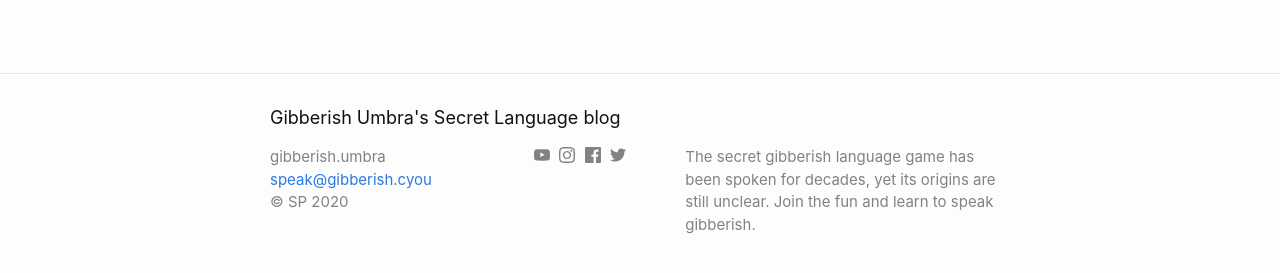
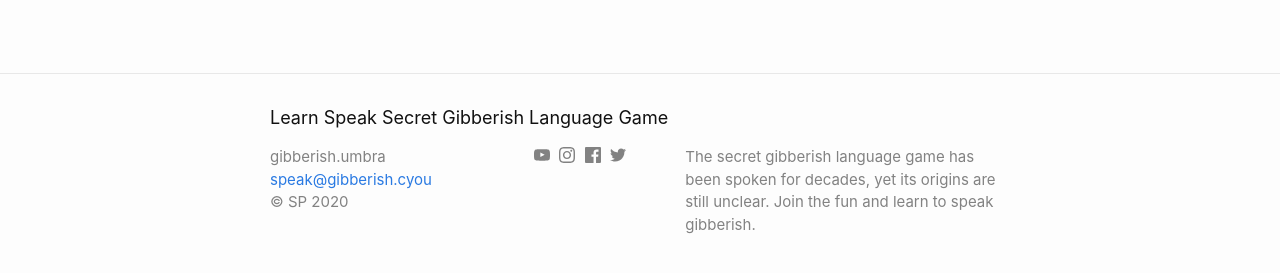
Before and after one commit to cvk/gibberish-language-blog, a Jekyll site: the page built from index.markdown, in a window 1280 px wide. Shown: the part 604-877 px from the top of the page. Built offline with Jekyll 4.4.1, drawn with Linux system fonts in a browser that asks for light colours.

Commit message:
title changes

```diff
--- a/_config.yml
+++ b/_config.yml
@@ -22,7 +22,9 @@
 
 livereload: true
 
-title: Gibberish Umbra's Secret Language blog
+title: Learn Speak Secret Gibberish Language Game
+
+tagline:  The idiolect of the Gibberish Language
 
 description: >- # this means to ignore newlines until next
   The secret gibberish language game has been spoken for decades, yet its origins
@@ -38,7 +40,6 @@ instagram_username: gibberish.umbra
 facebook_username: gibberish.umbra
 twitter_username: GibberishUmbra
 #linkedin_username: chuck-barr-pdx
-
 #github_username: cvk
 google_analytics: UA-175444935-1
 
```
